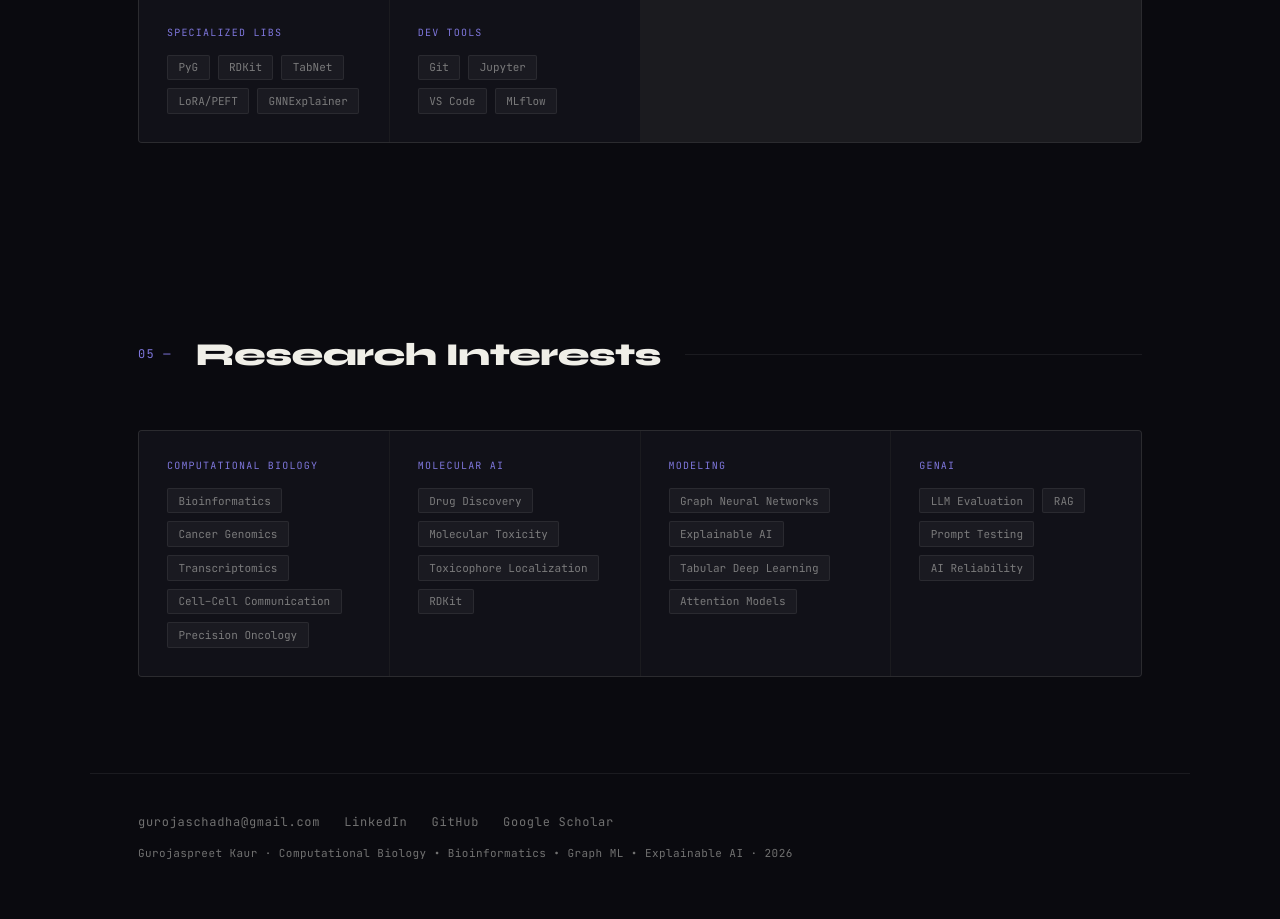
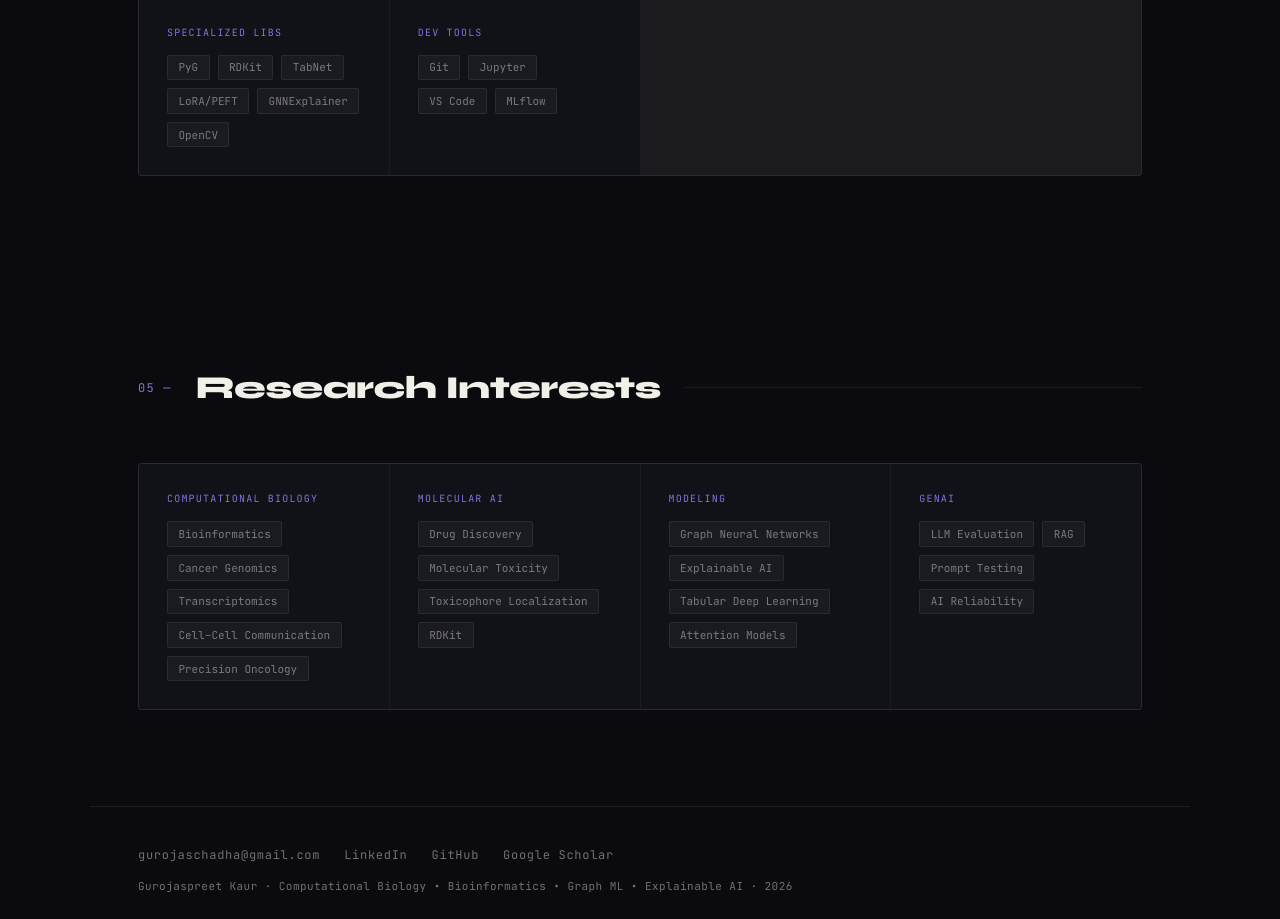
Before and after one commit to gurojaschadha/Gurojaspreet-portfolio, a plain HTML site: page index.html in a window 1280 px wide. Shown: the part 4256-5175 px from the top of the page. Drawn offline with Linux system fonts and the light colour scheme.

Commit message:
Update index.html

```diff
--- a/index.html
+++ b/index.html
@@ -779,6 +779,7 @@
         <span class="skill-tag">TabNet</span>
         <span class="skill-tag">LoRA/PEFT</span>
         <span class="skill-tag">GNNExplainer</span>
+        <span class="skill-tag">OpenCV</span>
       </div>
     </div>
     <div class="skill-group">
```
